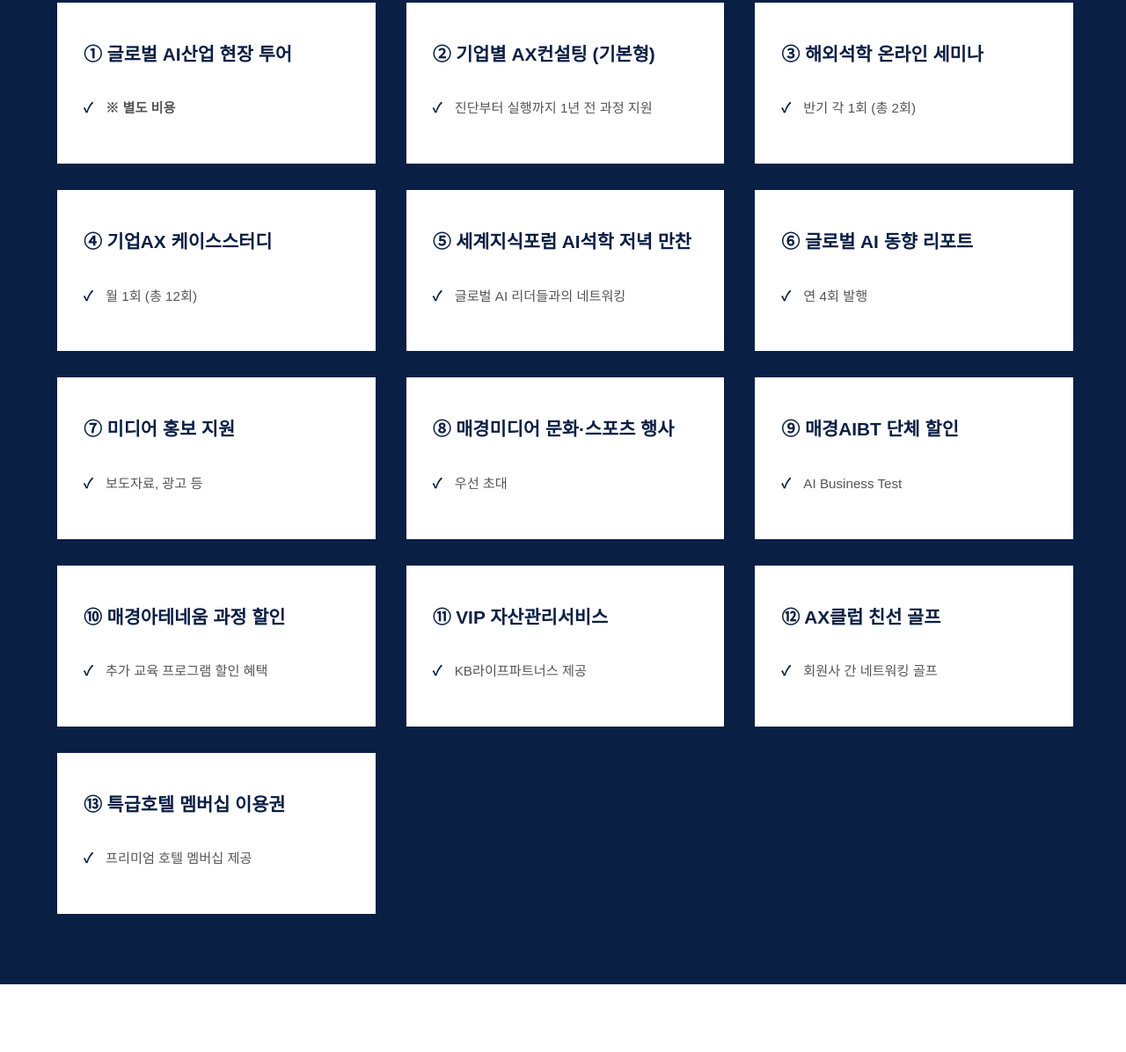
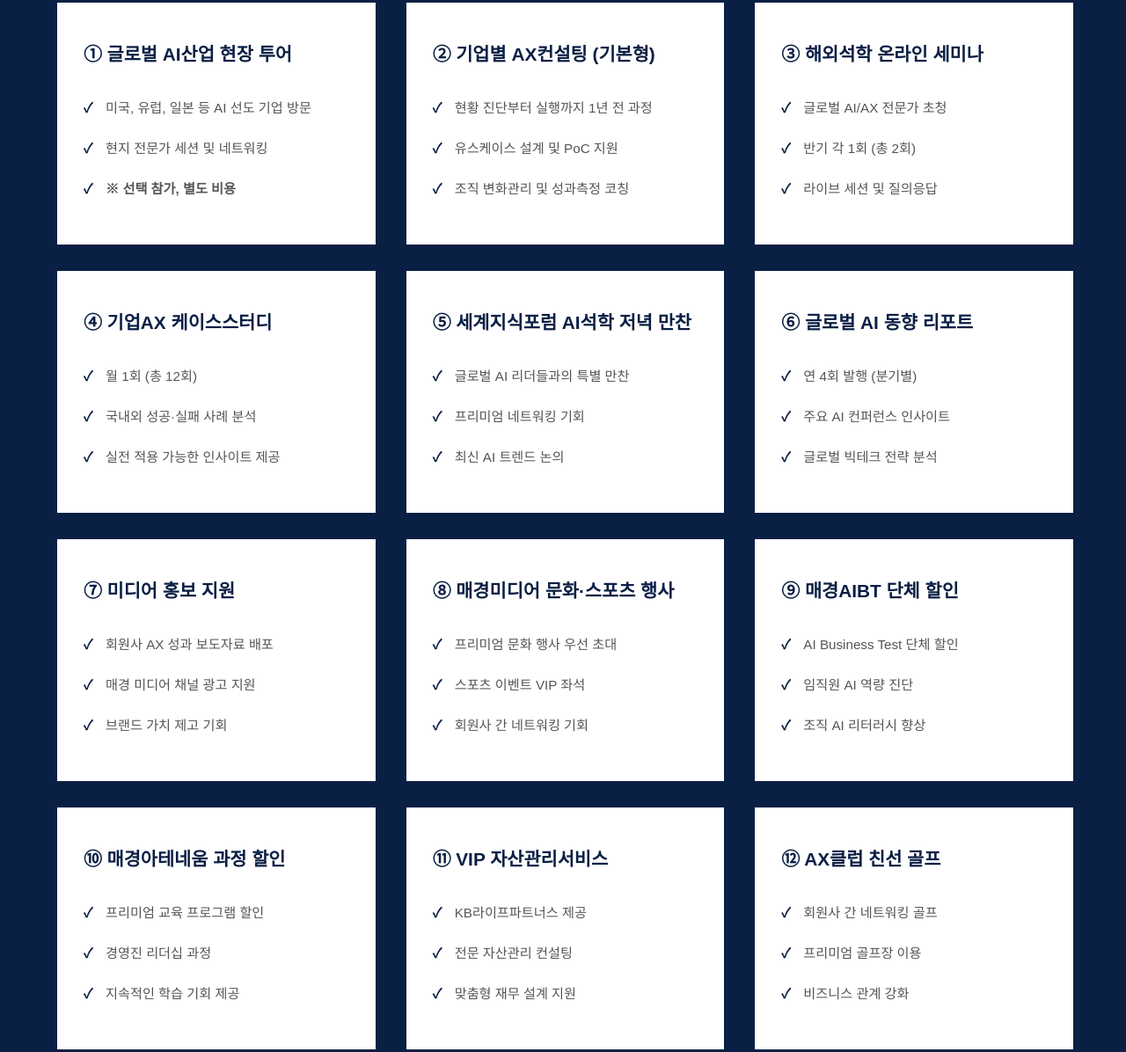
Before and after one commit to parksol1204/AXclub, a plain HTML site: page index.html in a window 1280 px wide. Shown: the part 4874-6070 px from the top of the page at 88% size. Drawn offline with Linux system fonts and the light colour scheme.

Commit message:
Add detailed benefit descriptions and bottom section info

```diff
--- a/index.html
+++ b/index.html
@@ -857,21 +857,27 @@
                 <div class="benefit-card">
                     <h3>① 글로벌 AI산업 현장 투어</h3>
                     <ul>
-                        <li><strong>※ 별도 비용</strong></li>
+                        <li>미국, 유럽, 일본 등 AI 선도 기업 방문</li>
+                        <li>현지 전문가 세션 및 네트워킹</li>
+                        <li><strong>※ 선택 참가, 별도 비용</strong></li>
                     </ul>
                 </div>
 
                 <div class="benefit-card">
                     <h3>② 기업별 AX컨설팅 (기본형)</h3>
                     <ul>
-                        <li>진단부터 실행까지 1년 전 과정 지원</li>
+                        <li>현황 진단부터 실행까지 1년 전 과정</li>
+                        <li>유스케이스 설계 및 PoC 지원</li>
+                        <li>조직 변화관리 및 성과측정 코칭</li>
                     </ul>
                 </div>
 
                 <div class="benefit-card">
                     <h3>③ 해외석학 온라인 세미나</h3>
                     <ul>
+                        <li>글로벌 AI/AX 전문가 초청</li>
                         <li>반기 각 1회 (총 2회)</li>
+                        <li>라이브 세션 및 질의응답</li>
                     </ul>
                 </div>
 
@@ -879,48 +885,62 @@
                     <h3>④ 기업AX 케이스스터디</h3>
                     <ul>
                         <li>월 1회 (총 12회)</li>
+                        <li>국내외 성공·실패 사례 분석</li>
+                        <li>실전 적용 가능한 인사이트 제공</li>
                     </ul>
                 </div>
 
                 <div class="benefit-card">
                     <h3>⑤ 세계지식포럼 AI석학 저녁 만찬</h3>
                     <ul>
-                        <li>글로벌 AI 리더들과의 네트워킹</li>
+                        <li>글로벌 AI 리더들과의 특별 만찬</li>
+                        <li>프리미엄 네트워킹 기회</li>
+                        <li>최신 AI 트렌드 논의</li>
                     </ul>
                 </div>
 
                 <div class="benefit-card">
                     <h3>⑥ 글로벌 AI 동향 리포트</h3>
                     <ul>
-                        <li>연 4회 발행</li>
+                        <li>연 4회 발행 (분기별)</li>
+                        <li>주요 AI 컨퍼런스 인사이트</li>
+                        <li>글로벌 빅테크 전략 분석</li>
                     </ul>
                 </div>
 
                 <div class="benefit-card">
                     <h3>⑦ 미디어 홍보 지원</h3>
                     <ul>
-                        <li>보도자료, 광고 등</li>
+                        <li>회원사 AX 성과 보도자료 배포</li>
+                        <li>매경 미디어 채널 광고 지원</li>
+                        <li>브랜드 가치 제고 기회</li>
                     </ul>
                 </div>
 
                 <div class="benefit-card">
                     <h3>⑧ 매경미디어 문화·스포츠 행사</h3>
                     <ul>
-                        <li>우선 초대</li>
+                        <li>프리미엄 문화 행사 우선 초대</li>
+                        <li>스포츠 이벤트 VIP 좌석</li>
+                        <li>회원사 간 네트워킹 기회</li>
                     </ul>
                 </div>
 
                 <div class="benefit-card">
                     <h3>⑨ 매경AIBT 단체 할인</h3>
                     <ul>
-                        <li>AI Business Test</li>
+                        <li>AI Business Test 단체 할인</li>
+                        <li>임직원 AI 역량 진단</li>
+                        <li>조직 AI 리터러시 향상</li>
                     </ul>
                 </div>
 
                 <div class="benefit-card">
                     <h3>⑩ 매경아테네움 과정 할인</h3>
                     <ul>
-                        <li>추가 교육 프로그램 할인 혜택</li>
+                        <li>프리미엄 교육 프로그램 할인</li>
+                        <li>경영진 리더십 과정</li>
+                        <li>지속적인 학습 기회 제공</li>
                     </ul>
                 </div>
 
@@ -928,6 +948,8 @@
                     <h3>⑪ VIP 자산관리서비스</h3>
                     <ul>
                         <li>KB라이프파트너스 제공</li>
+                        <li>전문 자산관리 컨설팅</li>
+                        <li>맞춤형 재무 설계 지원</li>
                     </ul>
                 </div>
 
@@ -935,13 +957,17 @@
                     <h3>⑫ AX클럽 친선 골프</h3>
                     <ul>
                         <li>회원사 간 네트워킹 골프</li>
+                        <li>프리미엄 골프장 이용</li>
+                        <li>비즈니스 관계 강화</li>
                     </ul>
                 </div>
 
                 <div class="benefit-card">
                     <h3>⑬ 특급호텔 멤버십 이용권</h3>
                     <ul>
-                        <li>프리미엄 호텔 멤버십 제공</li>
+                        <li>5성급 호텔 멤버십 제공</li>
+                        <li>객실 및 부대시설 할인</li>
+                        <li>비즈니스 미팅 공간 이용</li>
                     </ul>
                 </div>
             </div>
@@ -950,13 +976,15 @@
 
     <div class="section" style="background: white;">
         <div class="container">
+            <h2 class="section-title">매경 AX클럽</h2>
+            <p class="section-subtitle" style="margin-bottom: 30px;">12개월 커리큘럼<br>2026년 3월 ~ 2027년 2월</p>
             <div class="register-section">
                 <a href="#" class="register-button">지금 바로 등록하기</a>
             </div>
         </div>
     </div>
 
-    <footer class="footer">
+    <footer class="footer"></footer>
         <div class="container">
             <p>Copyright (c) 매경AX. All rights reserved.</p>
         </div>
```
